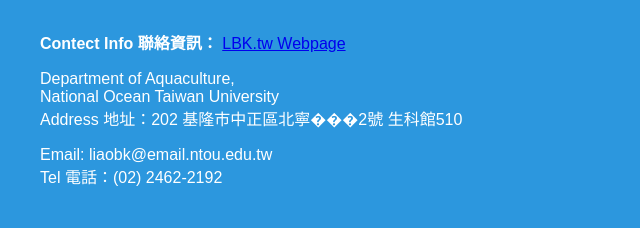
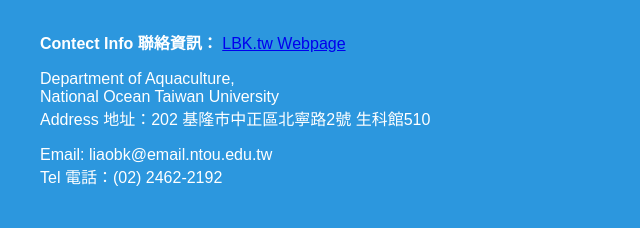
Before and after one commit to LBK888/Cell-Adventure, a plain HTML site: page index.html in a window 1280 px wide. Shown: the part 1295-1523 px from the top of the page, 0-640 px from the left. Drawn offline with Linux system fonts and the light colour scheme.

Commit message:
Update index.html

```diff
--- a/index.html
+++ b/index.html
@@ -187,7 +187,7 @@
         <div class="container">
             <p><b>Contect Info 聯絡資訊：</b> <a href="http://lbk.tw">LBK.tw Webpage</a></p>
             <p> Department of Aquaculture,<br> National Ocean Taiwan University<br>
-                Address 地址：202 基隆市中正區北寧���2號 生科館510</p>
+                Address 地址：202 基隆市中正區北寧路2號 生科館510</p>
             <p> Email: liaobk@email.ntou.edu.tw
             <br> Tel 電話：(02) 2462-2192</p>
             <br>
```
